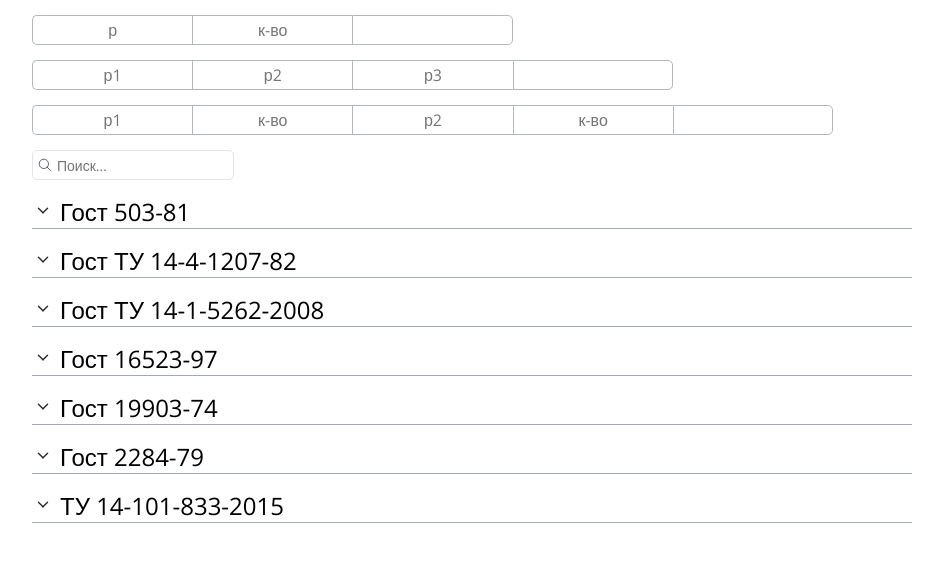
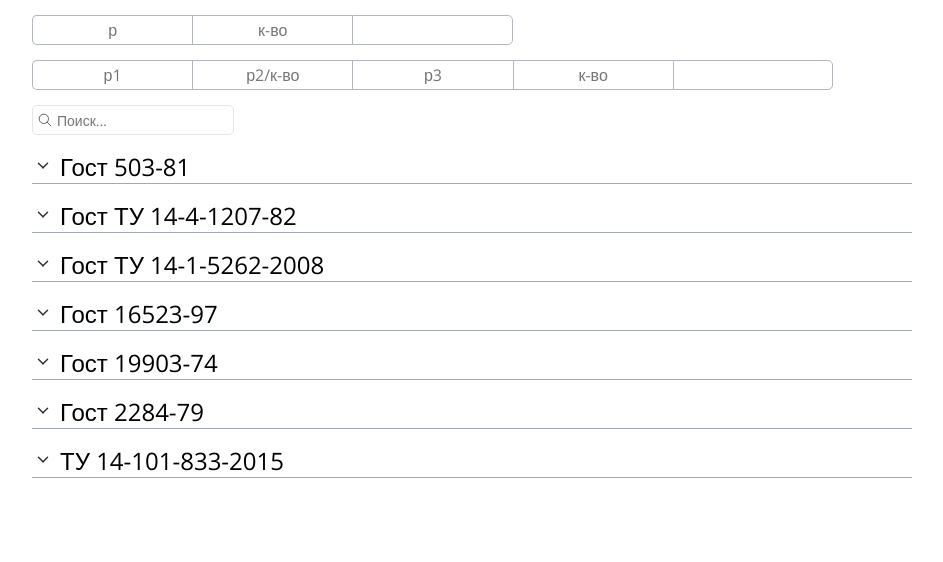
Before and after one commit to lightboomq/gost-lpc-8, a React (Create React App) app: page / in a window 1280 px wide. Shown: the top 562 px of the page, without its empty margins (168-1111 px from the left). Built offline with nearby package versions, Linux system fonts and the light colour scheme; the HTML template or start-up script is replaced by a standard one.

Commit message:
sadsadasd

```diff
--- a/src/App.js
+++ b/src/App.js
@@ -98,10 +98,7 @@ function App() {
   const [size,setSize]= React.useState('');
   const [sum,setSum]= React.useState('');
 
-  const [size2,setSize2]= React.useState('');
-  const [size3,setSize3]= React.useState('');
-  const [size4,setSize4]= React.useState('');
-  const [sum2,setSum2]= React.useState('');
+
 
   const [size5,setSize5]= React.useState('');
   const [sum3,setSum3]= React.useState('');
@@ -130,37 +127,39 @@ function App() {
     }
 }
 
-function resultTwo(num1,num2,num3){
-  let value1=num1,value2=num2,value3=num3,sum;
-  if(!value2){
+
+
+function resultTwo(num1,num2,num3,num4){
+  let value1,value2,value3,value4,value5,sum;
+  if (!num1||!num2){
     return false;
   }
-  if(!value3){
-    value1=num1+3;
-    value2=value1+num2+20;
-    sum = (515-value2)/2;
-    return sum;
-  }
-  else{
-    value1=num1+3;
-    value2=value1+num2+3;
-    value3=value2+num3+20;
-    sum=(515-value3)/2
-    return sum;
-  }
+
+  if(num2<28 && num4<28){
+  value1=num1*num2 + ((num2-1)*3);
+  console.log("if "+value1)
+  value3=value1;
+  value2 = num3*num4 + ((num4-1)*3);
+  value4 = value2
+  value5=value3+value4+20;
+  sum=(515-value5)/2;
+  return sum;
 }
 
-function resultThree(num1,num2,num3,num4){
-  let value1=num1*num2,value2=num3*num4,value3,value4,value5,sum;
-   if(!num1 || !num2 || !num3 || !num4){
-    return false;
-   }
-    value3 = value1 + ((num2-1)*3);
-    value4 = value2 + ((num4-1)*3);
-    value5=value3+value4+20;
-    sum=(515-value5)/2;
-    return sum;
-  }
+else if(num2>28 && !num3){
+  console.log("else if")
+  value1=num1+num2+23;
+  sum = (515-value1)/2;
+  return sum;
+}
+else{
+  console.log("else")
+  value1=num1+num2+num3+26;
+  sum=(515-value1)/2
+  return sum;
+}
+
+}
 
   const handleChangeSizeValueInput = (event) => {
     const onlyNumbers = /^[0-9\b]+$/
@@ -182,36 +181,7 @@ function resultThree(num1,num2,num3,num4){
       setSum(+value);
     }
   }
-  const handleChangeSize2ValueInput = (event) => {
-    const onlyNumbers = /^[0-9\b]+$/
-    const value = event.target.value
-    if (onlyNumbers.test(value) || value === '') {
-      setSize2(value);
-    }
-    if (onlyNumbers.test(value)) {
-      setSize2(+value)
-    }
-  }
-  const handleChangeSize3ValueInput = (event) => {
-    const onlyNumbers = /^[0-9\b]+$/
-    const value = event.target.value
-    if (onlyNumbers.test(value) || value === '') {
-      setSize3(value);
-    }
-    if (onlyNumbers.test(value)) {
-      setSize3(+value)
-    }
-  }
-  const handleChangeSize4ValueInput = (event) => {
-    const onlyNumbers = /^[0-9\b]+$/
-    const value = event.target.value
-    if (onlyNumbers.test(value) || value === '') {
-      setSize4(value);
-    }
-    if (onlyNumbers.test(value)) {
-      setSize4(+value)
-    }
-  }
+
   const handleChangeSize5ValueInput = (event) => {
     const onlyNumbers = /^[0-9\b]+$/
     const value = event.target.value
@@ -256,13 +226,9 @@ function resultThree(num1,num2,num3,num4){
 
   function clearAll(){
     setSize("");
-    setSize2("");
-    setSize3("");
-    setSize4("");
     setSize5("");
     setSize6("");
     setSum("");
-    setSum2("");
     setSum3("");
     setSum4("");
   }
@@ -282,19 +248,13 @@ function resultThree(num1,num2,num3,num4){
             {size ?<img onClick={clearAll} className={size?'grid__4':'grid__1'} width={30} height={30} src="/img/close-input.svg" alt=""/>:""}
           </div>}
 
-          {searchValue? "":<div className='grid'>
-            <input className='grid__input-1' value={size2} onChange={handleChangeSize2ValueInput} placeholder='р1'/>
-            <input className='grid__input-2' value={size3} onChange={handleChangeSize3ValueInput} placeholder='р2'/>
-            <input className='grid__input-3' value={size4} onChange={handleChangeSize4ValueInput} placeholder='р3'/>
-            <div className='grid__1' >{resultTwo(size2,size3,size4,sum2)}</div>
-            {size2 || size3 || size4 ?<img onClick={clearAll} className={size2 || size3 || size4 ?'grid__4':'grid__1'} width={30} height={30} src="/img/close-input.svg" alt=""/>:""}
-          </div>}
+
           {searchValue? "":<div className='grid'>
             <input className='grid__input-1' value={size5} onChange={handleChangeSize5ValueInput} placeholder='р1'/>
-            <input className='grid__input-2' value={sum3} onChange={handleChangeSum3ValueInput} placeholder='к-во'/>
-            <input className='grid__input-3' value={size6} onChange={handleChangeSize6ValueInput} placeholder='р2'/>
+            <input className='grid__input-2' value={sum3} onChange={handleChangeSum3ValueInput} placeholder='р2/к-во'/>
+            <input className='grid__input-3' value={size6} onChange={handleChangeSize6ValueInput} placeholder='р3'/>
             <input className='grid__input-2' value={sum4} onChange={handleChangeSum4ValueInput} placeholder='к-во'/>
-            <div className='grid__1' >{resultThree(size5,sum3,size6,sum4)}</div>
+            <div className='grid__1' >{resultTwo(size5,sum3,size6,sum4)}</div>
             {size5 || size6 || sum3 || sum4 ?<img onClick={clearAll} className={size5 || sum3 || size6 || sum4 ?'grid__4':'grid__1'} width={30} height={30} src="/img/close-input.svg" alt=""/>:""}
           </div>}
 
```
